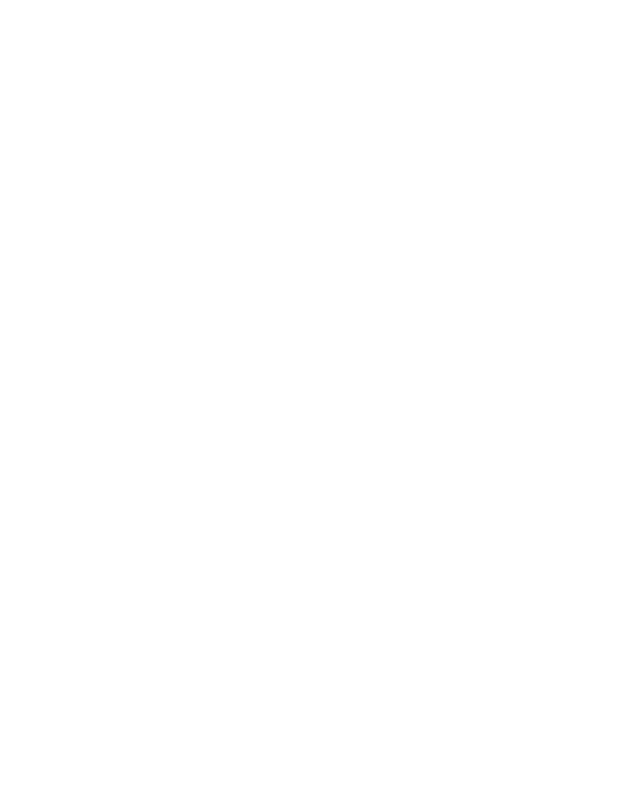
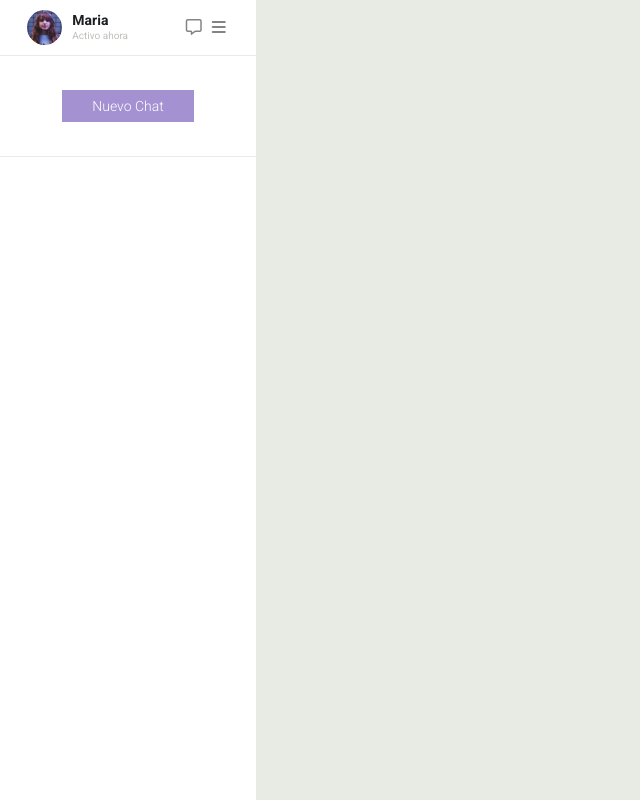
Before and after one commit to markobarraza/chatMensajeria_dLatam, a plain HTML site: page index.html in a window 1280 px wide. Shown: the whole page, without its empty margins (0-640 px from the left). Drawn offline with Linux system fonts and the light colour scheme.

Commit message:
usuario activo y btn

```diff
--- a/assets/css/style.css
+++ b/assets/css/style.css
@@ -0,0 +1,84 @@
+body{
+    font-family: "roboto", sans-serif;
+    margin: 0;
+    padding: 0;
+}
+.contenedor{
+    display: flex;
+}
+.contenedor nav{
+    width: 20%;
+    height: 100vh;
+    background-color: #ffffff;
+}
+.contenedor nav .contenedor_estado_usuario{
+    display: flex;
+    justify-content: space-around;
+    align-items: center;
+    padding: 10px 0;
+    border-bottom: 1px solid #E8EBE4;
+}
+/* Contacto activo */
+.contenedor nav .contenedor_estado_usuario .info_contacto{
+    display: flex;
+    align-items: center;
+}
+.contenedor nav .contenedor_estado_usuario .info_contacto img{
+    width: 35px;
+    height: 35px;
+    border-radius: 100%;
+}
+.contenedor nav .contenedor_estado_usuario .info_contacto .info_textos{
+    padding: 0 0 0 10px;
+    line-height: 13px;
+}
+.contenedor nav .contenedor_estado_usuario .info_contacto .info_textos h3{
+    margin: 0;
+    padding: 0;
+    font-size: 14px;
+    color: #1b1f21;
+}
+.contenedor nav .contenedor_estado_usuario .info_contacto .info_textos span{
+    margin: 0;
+    padding: 0;
+}
+.contenedor nav .contenedor_estado_usuario .info_contacto .info_textos .activo{
+    margin: 0;
+    padding: 0;
+    font-size: 10px;
+    color: #bec1bb;
+}
+/* Iconos contacto activo */
+.contenedor nav .contenedor_estado_usuario .contenedor_iconos{
+    color: #838485;
+}
+.contenedor nav .contenedor_estado_usuario .contenedor_iconos .icono_contacto{
+    padding: 0 3px;
+}
+/* Boton */
+.contenedor nav .contenedor_btn{
+    height: 100px;
+    display: flex;
+    justify-content: center;
+    align-items: center;
+    border-bottom: 1px solid #E8EBE4;
+}
+.contenedor nav .contenedor_btn .btn{
+    background-color: #A491D2;
+    color: #ffffff;
+    text-align: center;
+    display: inline-block;
+    padding: 8px 30px;
+    font-size: 14px;
+    font-weight: 300;
+    cursor: pointer;
+}
+.contenedor nav .contenedor_btn .btn:hover{
+    background-color: #cdc3e6;
+}
+.contenedor .principal{
+    width: 80%;
+    height: 100vh;
+    background-color: #E8EBE4;
+
+}
--- a/index.html
+++ b/index.html
@@ -15,6 +15,39 @@
 </head>
 <body>
 
+    <div class="contenedor">
+        <!-- menu contactos -->
+        <nav>
+            <!-- Usuario activo -->
+            <div class="contenedor_estado_usuario">
+                <!-- info contacto -->
+                <div class="info_contacto">
+                    <!-- imagen -->
+                    <img src="./assets/img/maria.jpg" alt="maria">
+                    <!-- info textos -->
+                    <div class="info_textos">
+                        <h3>Maria</h3>
+                        <span class="activo">Activo ahora</span>
+                    </div>
+                </div>
+
+                <!-- iconos -->
+                <div class="contenedor_iconos">
+                    <i class="icono_contacto fa-regular fa-message"></i>
+                    <i class="icono_contacto fa-solid fa-bars"></i>
+                </div>
+            </div>
+
+            <!-- BTN "nuevo chat" -->
+            <div class="contenedor_btn">
+                <div class="btn">Nuevo Chat</div>
+            </div>
+        </nav>
+        <!-- seccion principal -->
+        <section class="principal">
+
+        </section>
+    </div>
 
 
 
```
